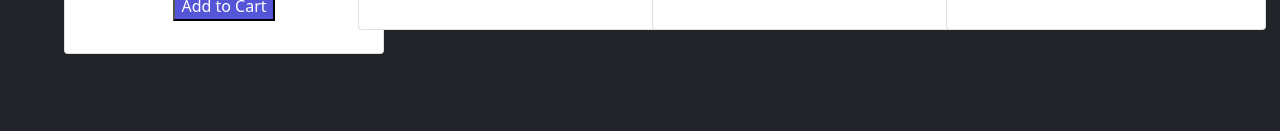
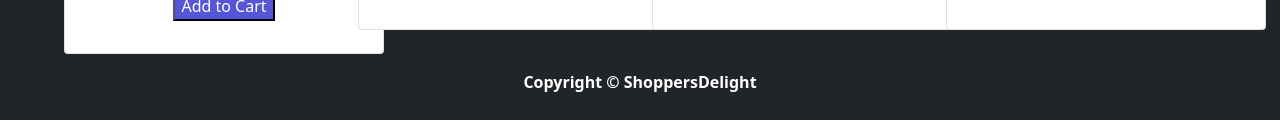
Before and after one commit to aarushi353/Shoppers-Delight, a React (Create React App) app: page / in a window 1280 px wide. Shown: the part 1662-1793 px from the top of the page. Built offline with nearby package versions, Linux system fonts and the light colour scheme.

Commit message:
footer component added

```diff
--- a/src/components/Footer.js
+++ b/src/components/Footer.js
@@ -0,0 +1,14 @@
+import React from 'react'
+import { Container } from 'react-bootstrap'
+
+function Footer() {
+  return (
+    <footer style={{color: "white",paddingBottom: 0}}>
+      <Container>
+          <center><strong>Copyright &copy; ShoppersDelight</strong></center>
+      </Container>
+    </footer>
+  )
+}
+
+export default Footer;
--- a/src/components/Landing.css
+++ b/src/components/Landing.css
@@ -2,7 +2,7 @@
 .Landing{
     background: #212529;
     margin-bottom: 0;
-    padding-bottom: 5%;
+    padding-bottom: 2%;
 }
 img{
     width: 40%;
--- a/src/components/Landing.js
+++ b/src/components/Landing.js
@@ -4,8 +4,9 @@ import image from "../assets/images/landing.png";
 import ShoppingCartIcon from "@material-ui/icons/ShoppingCart";
 import Item from "./Item";
 import SearchBar from "./SearchBar.js";
-import TopProducts from './TopProducts.js';
-import { Row, Col } from 'react-bootstrap';
+import TopProducts from "./TopProducts.js";
+import { Row, Col } from "react-bootstrap";
+import Footer from "./Footer";
 function LandingPage() {
   return (
     <div className="Landing">
@@ -29,20 +30,23 @@ function LandingPage() {
       </center>
       <div className="top-products">
         <Row>
-
-      {TopProducts.map((product)=>{
-        return <Col key={product.id} sm={12} md={6} lg={4} xl={3}>
+          {TopProducts.map((product) => {
+            return (
+              <Col key={product.id} sm={12} md={6} lg={4} xl={3}>
                 <Item
                   title={product.title}
                   image={product.image}
                   sellingamount={product.sellingamount}
                   actualprice={product.actualprice}
                   discount={product.discount}
-           description={product.description} />
+                  description={product.description}
+                />
               </Col>
+            );
           })}
         </Row>
       </div>
+      <Footer />
     </div>
   );
 }
```
Lines whose indentation alone changed are shown as unchanged.
